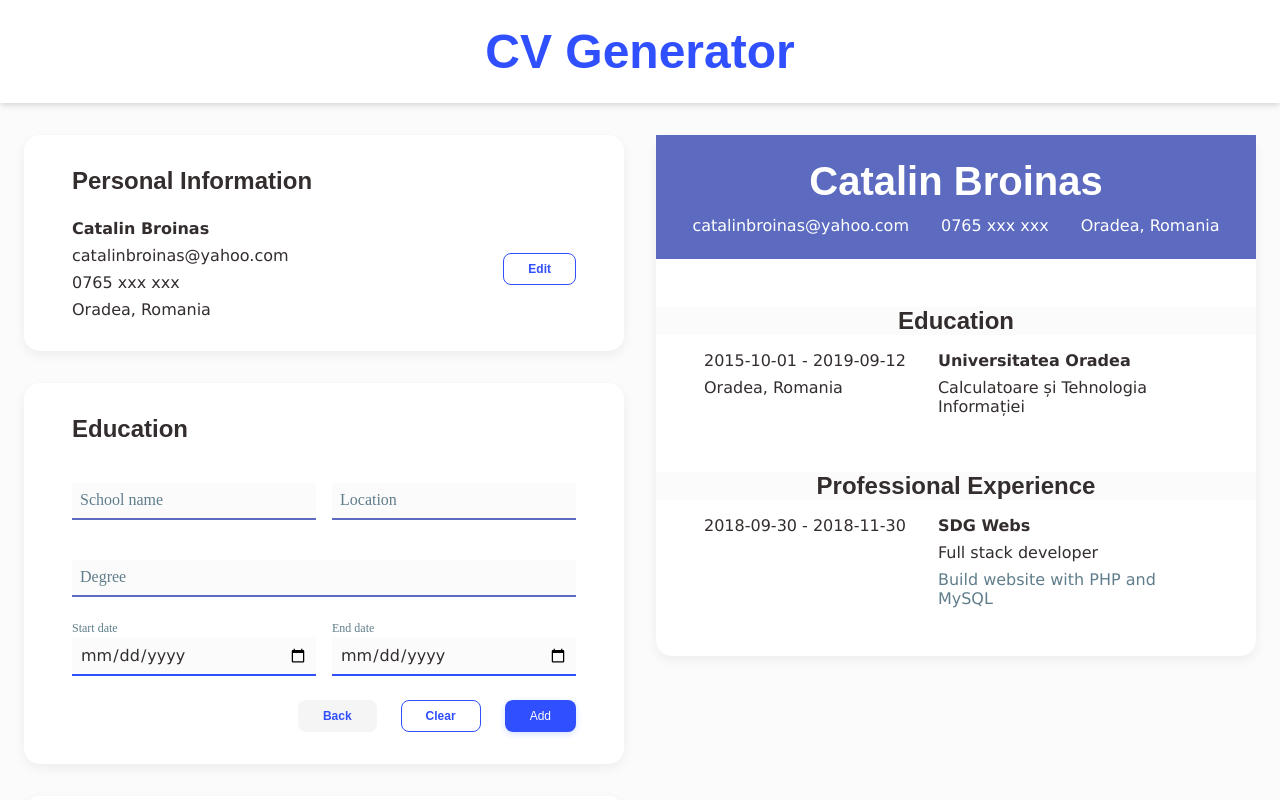
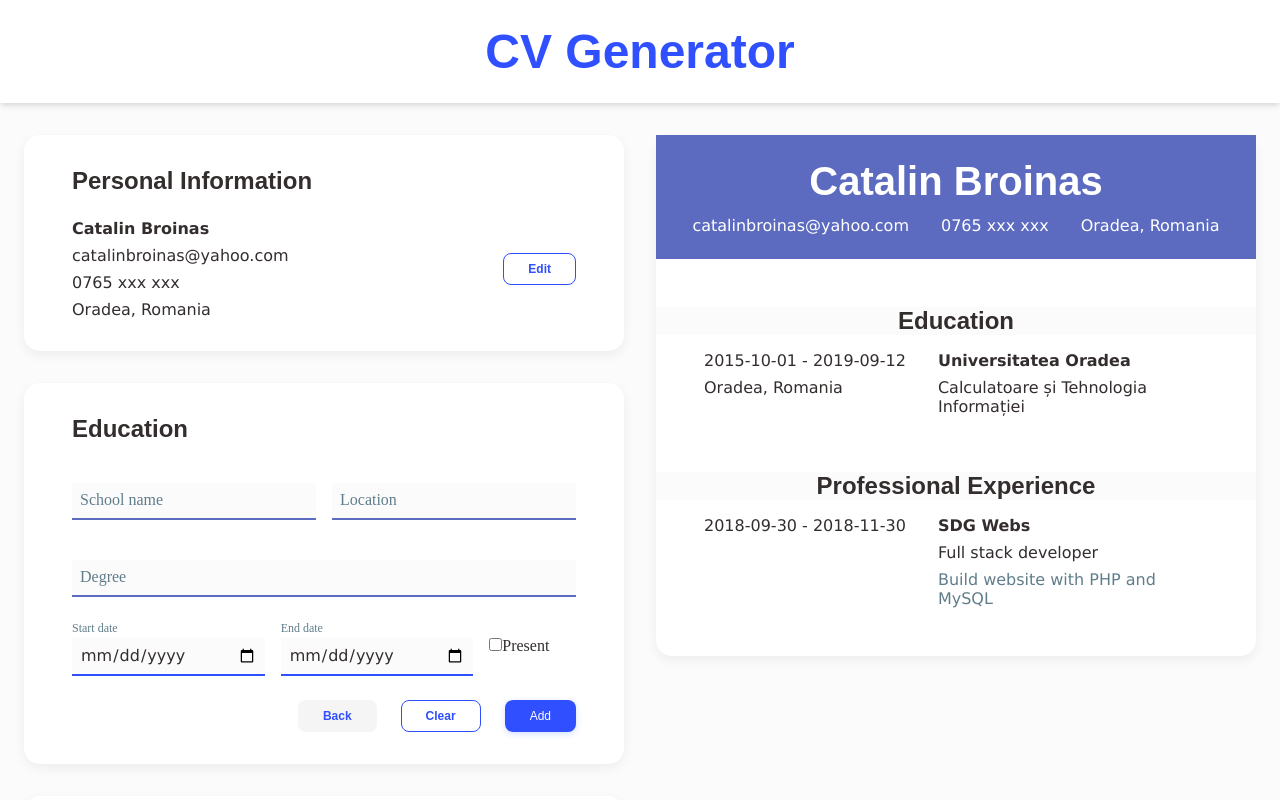
Before and after one commit to catalinbroinas/cv-application, a React (Vite) app: page / in a window 1280 px wide. Both pictures are taken after a click on the button "Add Education". Shown: the top 800 px of the page. Built offline with nearby package versions, Linux system fonts and the light colour scheme.

Commit message:
feat(EducationForm): support "present" as end date
- Added checkbox to optionally replace end date with "present"

```diff
--- a/src/components/cv/CVEducation.jsx
+++ b/src/components/cv/CVEducation.jsx
@@ -7,7 +7,9 @@ function CVEducation({ educationData }) {
             {educationData.map((entry) => (
                 <div className="content" key={entry.id}>
                     <div className="date-time">
-                        <p className="text">{entry.educationStartDate} - {entry.educationEndDate}</p>
+                        <p className="text">
+                            {entry.educationStartDate} - {entry.isPresentStudy ? 'present' : entry.educationEndDate}
+                        </p>
                         <p className="text">{entry.schoolLocation}</p>
                     </div>
 
--- a/src/components/display/EducationDataDisplay.jsx
+++ b/src/components/display/EducationDataDisplay.jsx
@@ -8,7 +8,9 @@ function EducationDataDisplay({ educationData, onEdit, onDelete }) {
                     <p className="text fw-bold">{entry.schoolName}</p>
                     <p className="text">{entry.schoolLocation}</p>
                     <p className="text">{entry.degree}</p>
-                    <p className="text">{entry.educationStartDate} - {entry.educationEndDate}</p>
+                    <p className="text">
+                        {entry.educationStartDate} - {entry.isPresentStudy ? 'present' : entry.educationEndDate}
+                    </p>
                 </div>
 
                 <div className="display-data-action">
--- a/src/components/forms/EducationForm.jsx
+++ b/src/components/forms/EducationForm.jsx
@@ -7,9 +7,18 @@ function EducationForm({ onAdd, onBack, initialData = {} }) {
     const [degree, setDegree] = useState(initialData.degree || '');
     const [educationStartDate, setEducationStartDate] = useState(initialData.educationStartDate || '');
     const [educationEndDate, setEducationEndDate] = useState(initialData.educationEndDate || '');
+    const [isPresentStudy, setIsPresentStudy] = useState(initialData.isPresentStudy || false);
 
     const handleAddClick = () => {
-        onAdd({ id, schoolName, schoolLocation, degree, educationStartDate, educationEndDate });
+        onAdd({
+            id,
+            schoolName,
+            schoolLocation,
+            degree,
+            educationStartDate,
+            educationEndDate: isPresentStudy ? '' : educationEndDate,
+            isPresentStudy
+        });
     };
 
     const handleBackClick = () => onBack();
@@ -92,6 +101,17 @@ function EducationForm({ onAdd, onBack, initialData = {} }) {
                     />
                     <label htmlFor="education-end-date" className="form-label">End date</label>
                 </div>
+
+                <div className="form-outline checkbox-wrapper">
+                    <input
+                        type="checkbox"
+                        id="education-present-date"
+                        className="checkbox-input"
+                        checked={isPresentStudy}
+                        onChange={(e) => setIsPresentStudy(e.target.checked)}
+                    />
+                    <label htmlFor="education-present-date" className="checkbox-label">Present</label>
+                </div>
             </div>
 
             <div className="button-group">
```
